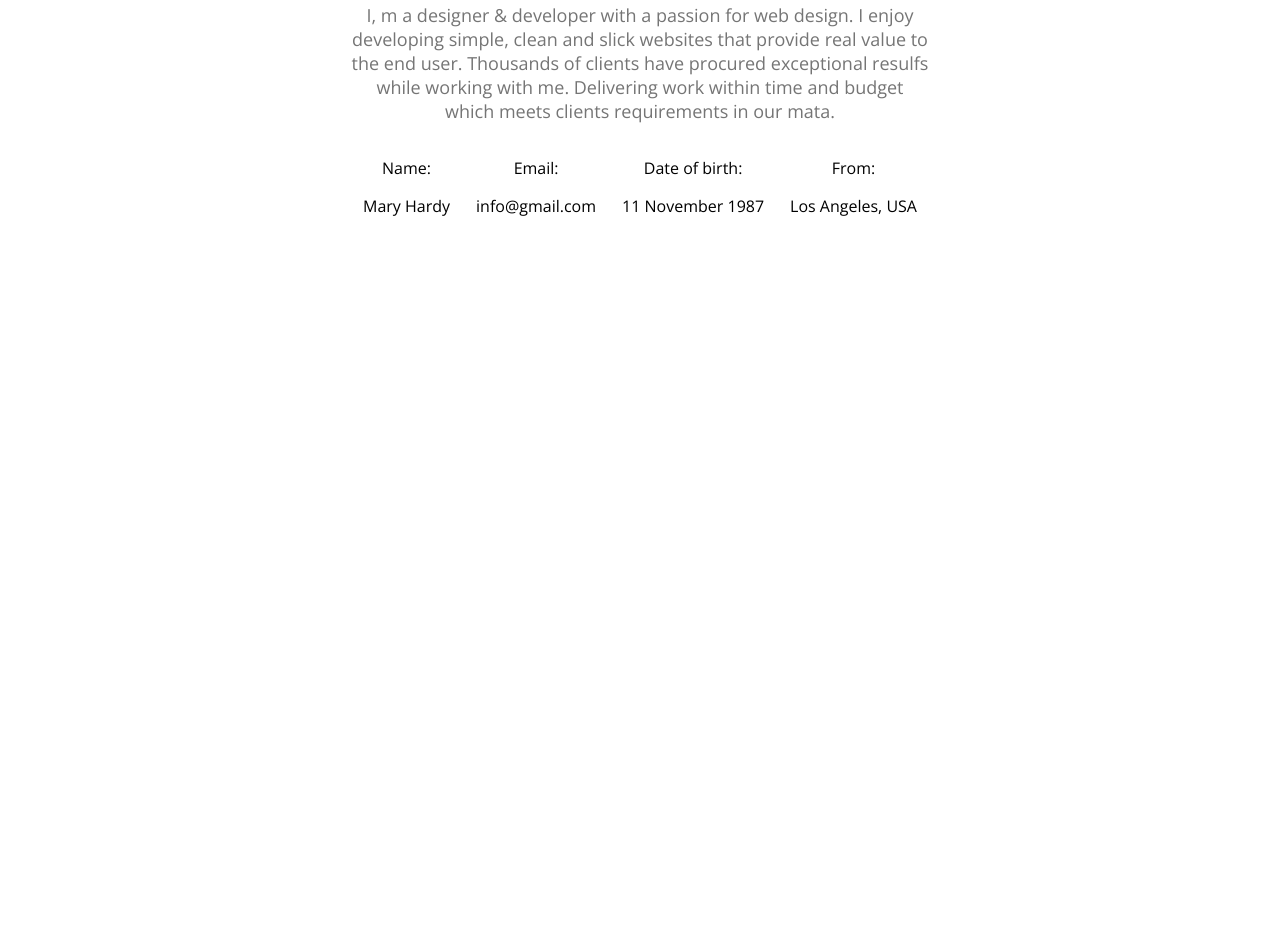
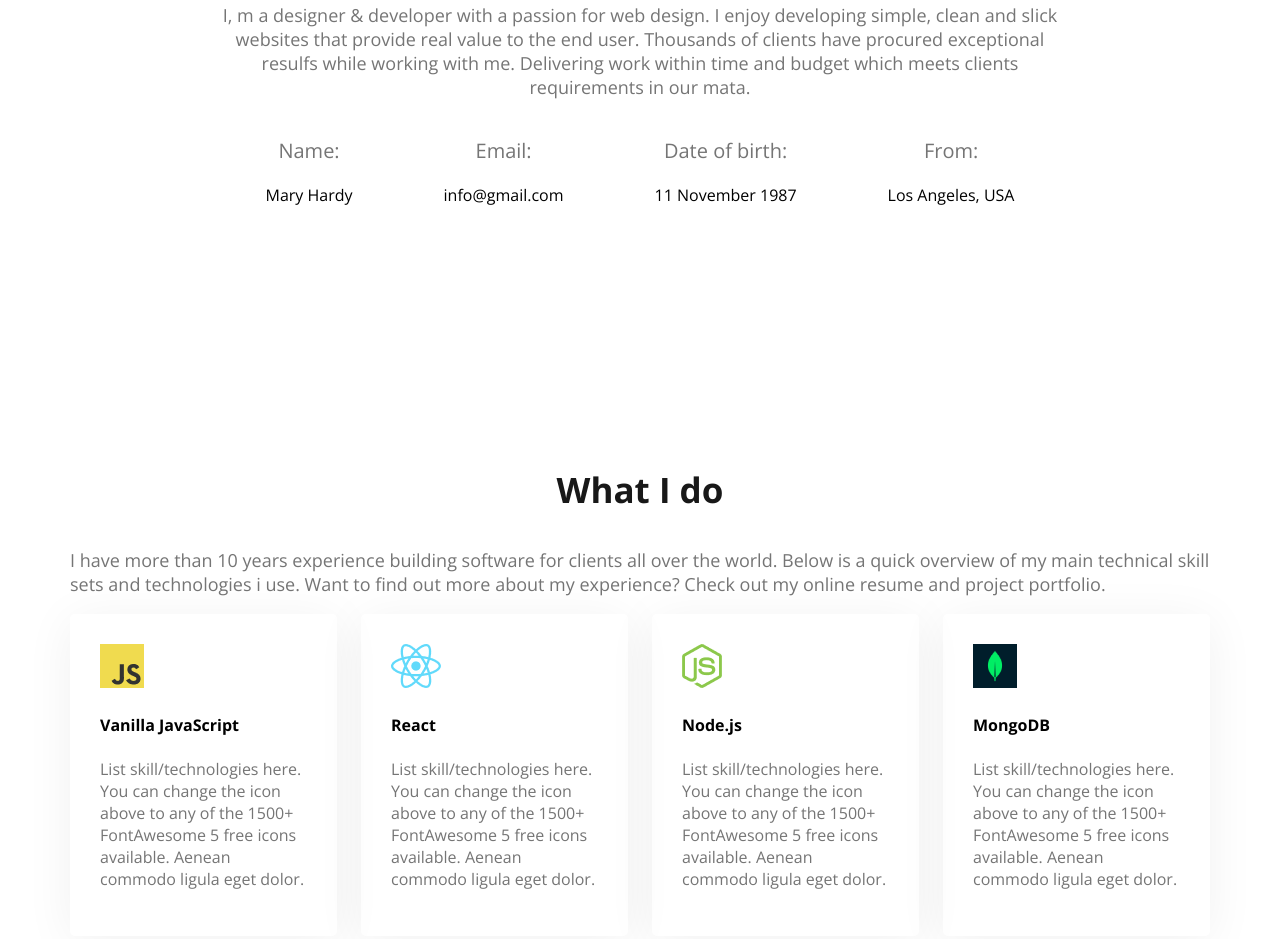
Before and after one commit to mohammad-arif-ahmed/web-dev-portfolio, a plain HTML site: page index.html in a window 1280 px wide. Shown: the part 1209-2148 px from the top of the page. Before the commit the page ends 1686 px from the top, so only its background shows below. Drawn offline with nearby package versions, Linux system fonts and the light colour scheme.

Commit message:
added skill-section

```diff
--- a/index.html
+++ b/index.html
@@ -70,6 +70,50 @@
 
 
         </section>
+        <!--What is do section start-->
+        <section class="skills"></section>
+        <h3 class="section-title text-center">What I do</h3>
+        <p class="section-description text center">I have more than 10 years experience building software for clients
+            all over the
+            world. Below is a quick overview of my main technical skill sets and technologies i use. Want to find out
+            more about my experience? Check out my online resume and project portfolio.</p>
+        <div class="skills-container">
+            <!--.skill*4>img+h4.skill-title+p.skill-description-->
+            <div class="skill">
+                <img src="images/icons/js.png" alt="">
+                <h4 class="skill-title">Vanilla JavaScript</h4>
+                <p class="skill-description">List skill/technologies here. You can change the icon above to any of the
+                    1500+
+                    FontAwesome 5 free icons available. Aenean commodo ligula eget dolor.</p>
+            </div>
+            <div class="skill">
+                <img src="images/icons/react.png" alt="">
+                <h4 class="skill-title">React</h4>
+                <p class="skill-description">List skill/technologies here. You can change the icon above to any of the
+                    1500+
+                    FontAwesome 5 free icons available. Aenean commodo ligula eget dolor.</p>
+            </div>
+            <div class="skill">
+                <img src="images/icons/nodejs.png" alt="">
+                <h4 class="skill-title">Node.js</h4>
+                <p class="skill-description">List skill/technologies here. You can change the icon above to any of the
+                    1500+
+                    FontAwesome 5 free icons available. Aenean commodo ligula eget dolor.</p>
+            </div>
+            <div class="skill">
+                <img src="images/icons/mongo.png" alt="">
+                <h4 class="skill-title">MongoDB</h4>
+                <p class="skill-description">List skill/technologies here. You can change the icon above to any of the
+                    1500+
+                    FontAwesome 5 free icons available. Aenean commodo ligula eget dolor.</p>
+
+            </div>
+
+
+
+
+        </div>
+
     </main>
     <footer></footer>
 
--- a/styles/portfolio.css
+++ b/styles/portfolio.css
@@ -32,15 +32,27 @@ main{
     max-width: 1140px;
     margin: 0 auto;
 }
+main section{
+    margin-top: 130px;
+    margin-bottom: 130px;
+}
 .about{
     border-radius: 10px;
     padding: 130px 150px;
     text-align: center;
-    margin: 130px;
 }
 .about-items{
     display: flex;
     justify-content: space-around;
+}
+.item-title{
+    font-size: 20px;
+    color: #757575;
+}
+.item-description{
+    font-size: 20px;
+    font-weight: bold;
+    color: #474747;
 }
 /* Shared Style */
 .text-primary {
@@ -78,6 +90,9 @@ nav ul {
 .secondary-bg{
     background-color: #fff8f3;
 
+}
+.text-center{
+    text-align: center;
 }
 .btn-primary {
     background-color: #FD6E0A;
@@ -120,3 +135,18 @@ nav ul {
 .banner-content {
     max-width: 580px;
 }
+/* skills section styles */
+.skills-container{
+    display: flex;
+    gap: 24px;
+
+}
+.skill{
+    padding: 30px;
+    border-radius: 5px;
+    box-shadow: 0px 6px 50px 0px rgba(0, 0, 0, 0.06);
+}
+.skill-description{
+    font-size: 16px;
+    color: #757575;
+}
```
